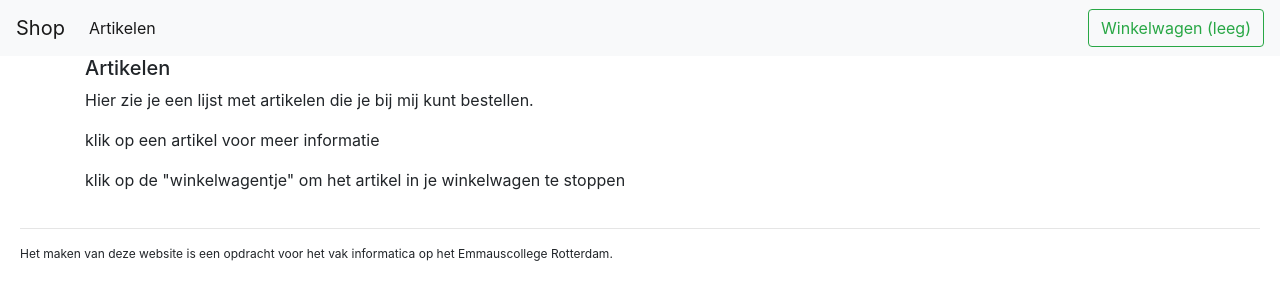
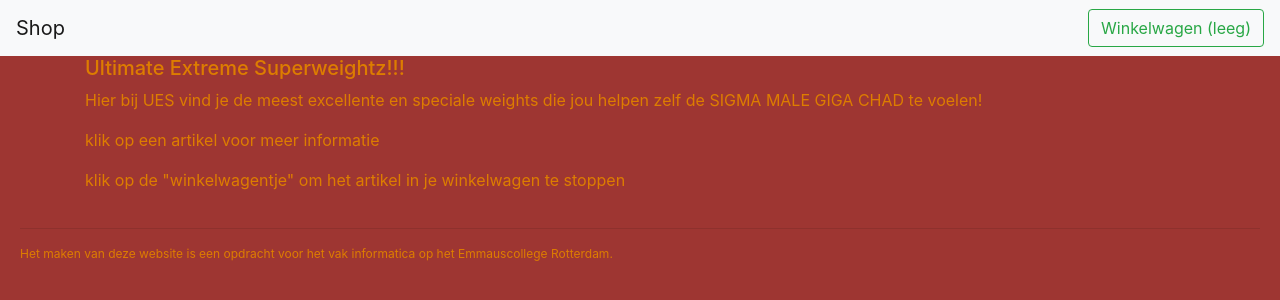
Before and after one commit to emmaus-5h/5Hin2-webshop-Jarno-Tyrese-Seth, a website: page web/index.html in a window 1280 px wide. Drawn offline with nearby package versions, Linux system fonts and the light colour scheme; no server answers.

Commit message:
achtergrond, naam voor product, descriptie veranderd en titel toegevoegd

```diff
--- a/web/css/style.css
+++ b/web/css/style.css
@@ -73,3 +73,7 @@ footer {
   width: 25%;
   float: left;
 }
+
+body {
+  background-color: rgb(158, 54, 50);
+  color:rgb(221, 125, 0);
--- a/web/index.html
+++ b/web/index.html
@@ -33,7 +33,7 @@
 		<div class="collapse navbar-collapse" id="navbarSupportedContent">
 			<ul class="navbar-nav mr-auto">
 				<li class="nav-item active">
-					<a class="nav-link" href="#">Artikelen <span class="sr-only">(current)</span></a>
+					<a class="nav-link" href="#"><Artikelen><span class="sr-only">(current)</span></a>
 				</li>
 			</ul>
 			<a
@@ -44,8 +44,8 @@
   <!-- lijst met producten, wordt gevuld door javascript -->
 	<main id="index">
 		<div class="container">
-			<h5>Artikelen</h5>
-			<p>Hier zie je een lijst met artikelen die je bij mij kunt bestellen.</p>
+			<h5>Ultimate Extreme Superweightz!!!</h5>
+			<p>Hier bij UES vind je de meest excellente en speciale weights die jou helpen zelf de SIGMA MALE GIGA CHAD te voelen!</p>
 			<p>klik op een artikel voor meer informatie<p>
 					<p>klik op de "winkelwagentje" om het artikel in je winkelwagen te stoppen</p>
 		</div>
```
Also changed, not shown: README.md, 1 other file.
